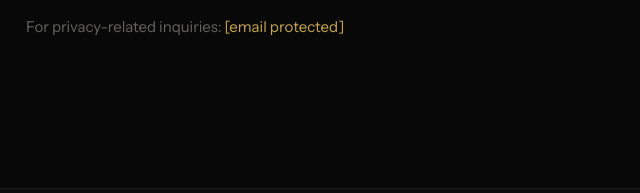
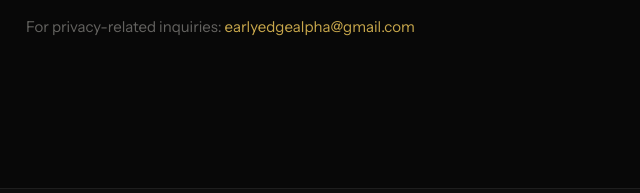
Before and after one commit to lucaswyke-cloud/earlyedgealpha-website, a plain HTML site: page privacy.html in a window 1280 px wide. Shown: the part 2566-2759 px from the top of the page, 282-922 px from the left. Drawn offline with nearby package versions, Linux system fonts and the light colour scheme; a web font is replaced by a local one.

Commit message:
Update privacy.html

```diff
--- a/privacy.html
+++ b/privacy.html
@@ -301,7 +301,7 @@
 
   <div class="legal-section">
     <h2><span class="num">09</span>Contact</h2>
-    <p>For privacy-related inquiries: <a href="/cdn-cgi/l/email-protection#0d686c7f617468696a686c617d656c4d6a606c6461236e6260"><span class="__cf_email__" data-cfemail="6d080c1f011408090a080c011d050c2d0a000c0401430e0200">[email&#160;protected]</span></a></p>
+    <p>For privacy-related inquiries: <a href="mailto:earlyedgealpha@gmail.com">earlyedgealpha@gmail.com</a></p>
   </div>
 
 </div>
```
